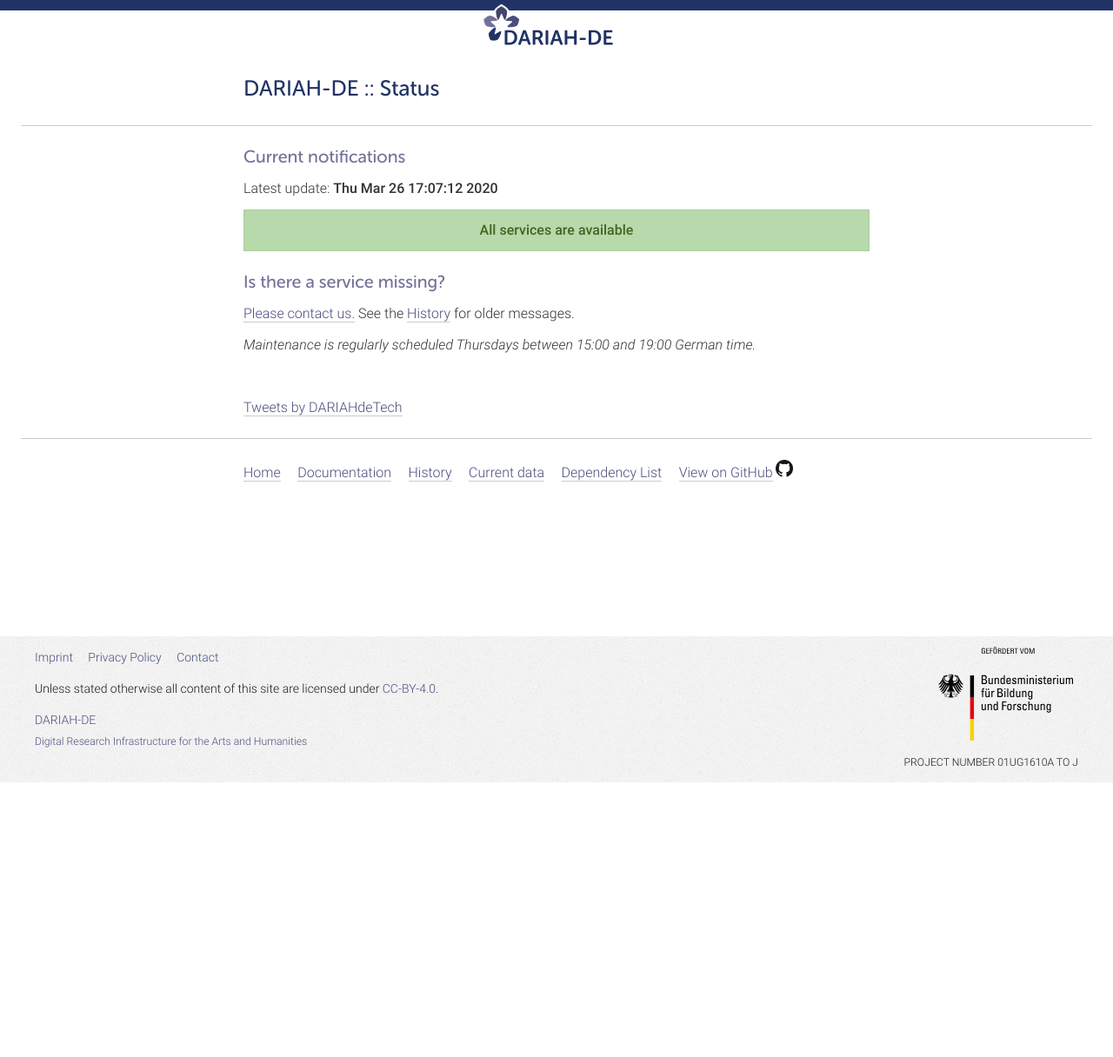
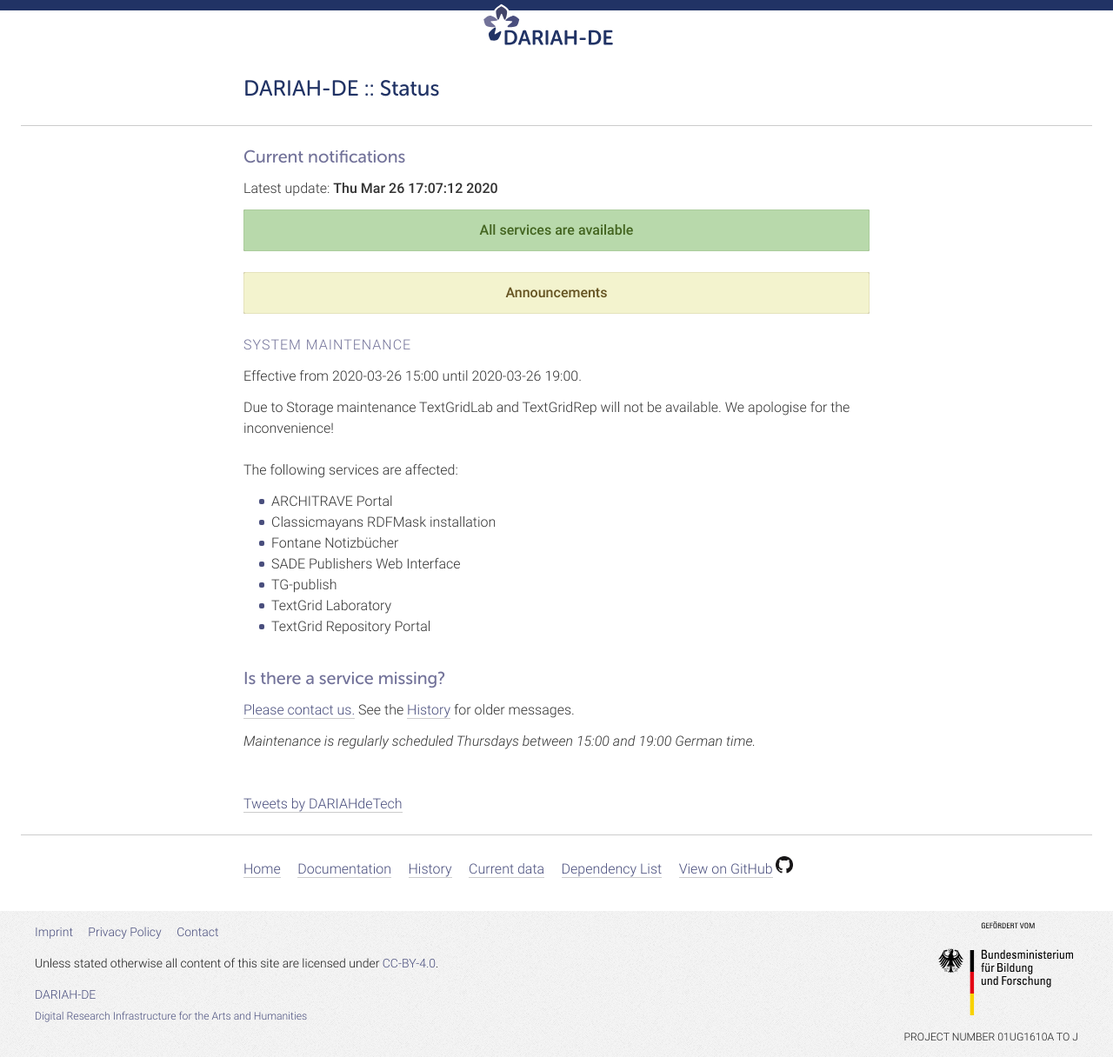
Before and after one commit to DARIAH-DE/status, a Jekyll site: the page built from index.md, in a window 1280 px wide. Shown: the whole page at 87% size. Built offline with Jekyll 4.4.1, drawn with Linux system fonts in a browser that asks for light colours; comment, search, counter and statistics services are not loaded; before the commit the page ends 900 px from its top, so only the background shows below that.

Commit message:
Update announcements.yaml

```diff
--- a/_data/announcements.yaml
+++ b/_data/announcements.yaml
@@ -1,4 +1,11 @@
 ---
+- title: 'System Maintenance'
+  date_start: '2020-03-26 15:00'
+  date_end: '2020-03-26 19:00'
+  hide: false
+  description: 'Due to Storage maintenance TextGridLab and TextGridRep will not be available. We apologise for the inconvenience!'
+  affected:
+    - '/infrastructure/gwdg-stornext'
 - title: 'System Maintenance'
   date_start: '2019-07-04 15:00'
   date_end: '2019-07-04 19:00'
```
